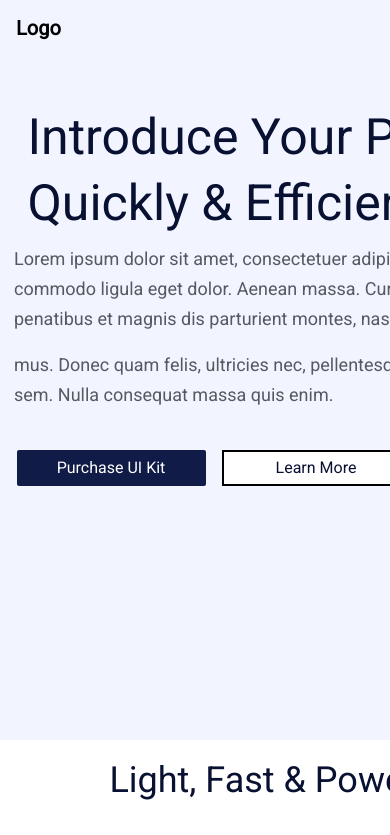
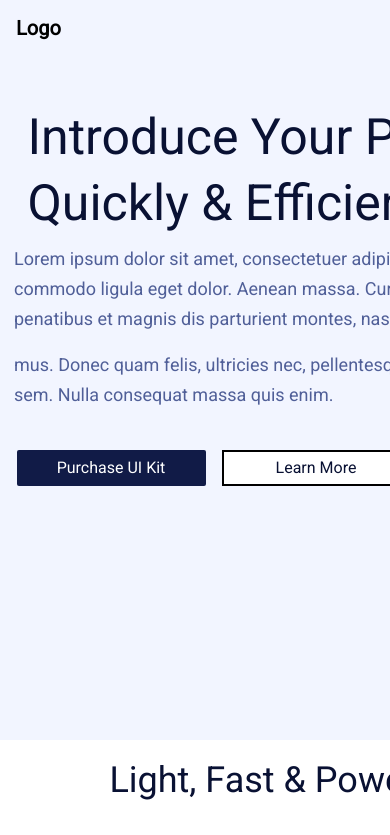
Before and after one commit to Sherry-hassan/tailwind-landing, a React (Create React App) app: page / in a window 390 px wide. Shown: the top 835 px of the page. Built offline with nearby package versions, Linux system fonts and the light colour scheme.

Commit message:
the footer section updated successfully

```diff
--- a/package.json
+++ b/package.json
@@ -3,8 +3,12 @@
   "version": "0.1.0",
   "private": true,
   "dependencies": {
+    "@chakra-ui/react": "^3.2.3",
+    "@emotion/react": "^11.14.0",
+    "@emotion/styled": "^11.14.0",
     "bootstrap": "^5.3.3",
     "cra-template": "1.2.0",
+    "framer-motion": "^11.15.0",
     "react": "^19.0.0",
     "react-bootstrap": "^2.10.7",
     "react-dom": "^19.0.0",
--- a/src/Components/Landing.jsx
+++ b/src/Components/Landing.jsx
@@ -13,7 +13,6 @@ import inImg from '../assets/images/in.png'
 import twitterImg from '../assets/images/twitter.png'
 import utubeImg from '../assets/images/utube.png'
 import instaImg from '../assets/images/Instagram.png'
-
 
 
 const cardData = [
@@ -53,6 +52,8 @@ const Landing = () => {
     const handleCloseModal = () => {
         setShowModal(false);
     }
+
+
     return (
         <>
             <Navbar
@@ -178,6 +179,7 @@ const Landing = () => {
                 </div>
             </Modal>
 
+
             <div className="container-fluid main-section">
                 <div className="flex justify-center items-center">
                     <div className="lg:w-2/3 xl:w-2/3 md:w-full sm:w-full xs:w-full mt-5 hero-section">
@@ -186,11 +188,11 @@ const Landing = () => {
                             <br />
                             Quickly & Efficiently
                         </h1>
-                        <p className="text-muted text-sm md:text-base">
+                        <p >
                             Lorem ipsum dolor sit amet, consectetuer adipiscing elit. Aenean commodo ligula eget dolor. Aenean massa. Cum
                             sociis natoque penatibus et magnis dis parturient montes, nascetur ridiculus.
                         </p>
-                        <p className="text-muted text-sm md:text-base">
+                        <p >
                             mus. Donec quam felis, ultricies nec, pellentesque eu, pretium quis, sem. Nulla consequat massa quis enim.
                         </p>
                         <div className="hero-button flex gap-3 mt-4">
@@ -210,7 +212,7 @@ const Landing = () => {
             </div>
 
             <div className="container card-container   xl:flex lg:flex">
-                <div className="features-section w-full">
+                <div className="features-section ">
 
                     <div className="features-text lg:w-2/3 xl:w-2/3 md:w-full sm:w-full xs:w-full ">
                         <h2 className=" mb-4  ">Light, Fast & Powerful</h2>
@@ -239,12 +241,12 @@ const Landing = () => {
                     </div>
                 </div>
 
-                <div className="row mt-5">
-                    <div className="hidden  md:block   md:w-full sm:w-full feature-img">
-                        <img src={featureImg} alt="Feature Img" className="img-fluid w-full h-auto" />
+                <div class="mt-5">
+                    <div class="xl:w-96 lg:w-96 md:w-full sm:w-full w-full hidden lg:block feature-img">
+                        <img src={featureImg} alt="Feature Img" />
+                    </div>
                 </div>
 
-                </div>
             </div>
             <div className="container">
                 <div className="info-container grid gap-4">
@@ -281,7 +283,7 @@ const Landing = () => {
                 </div>
             </div>
 
-            <div className="container-fluid">
+
             <div className="pricing-container grid gap-8 mt-5 sm:mt-5">
 
 
@@ -314,7 +316,7 @@ const Landing = () => {
                 </div>
 
             </div>
-            </div>
+
 
             <div className="footer-section bg-gray-100 py-8">
                 <div className="container mx-auto px-4">
--- a/src/Components/style.css
+++ b/src/Components/style.css
@@ -122,6 +122,11 @@ body {
   font-weight: 400;
   line-height: 18px;
 }
+/* .feature-img img {
+  width: 540px;
+  height: 640px;
+  margin-top: -100px;
+} */
 .info-card {
   padding-top: 150px;
 }
```
Also changed, not shown: 1 other file (tests, documents, lock files or other folders). Lines whose indentation alone changed are shown as unchanged.
